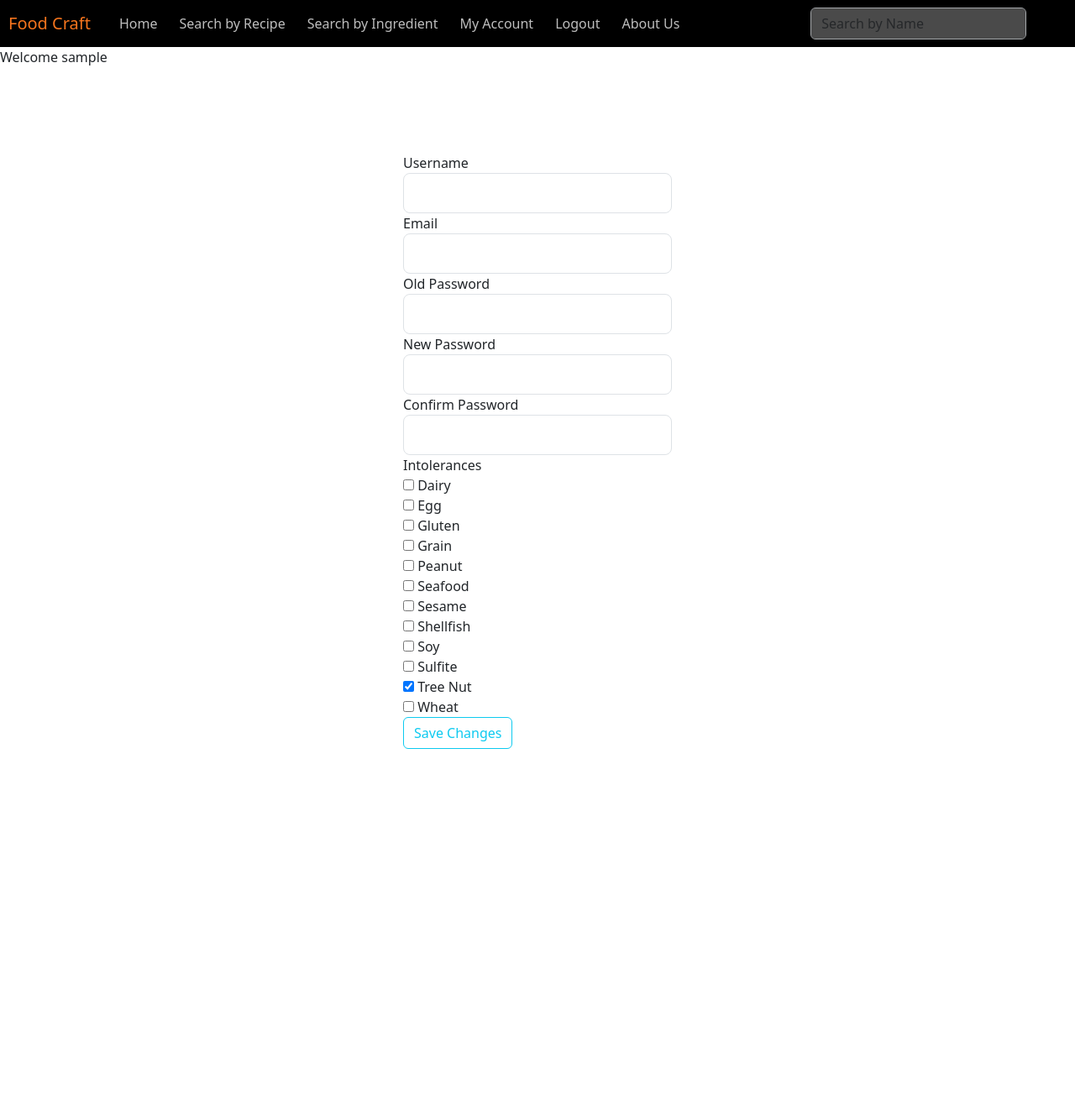
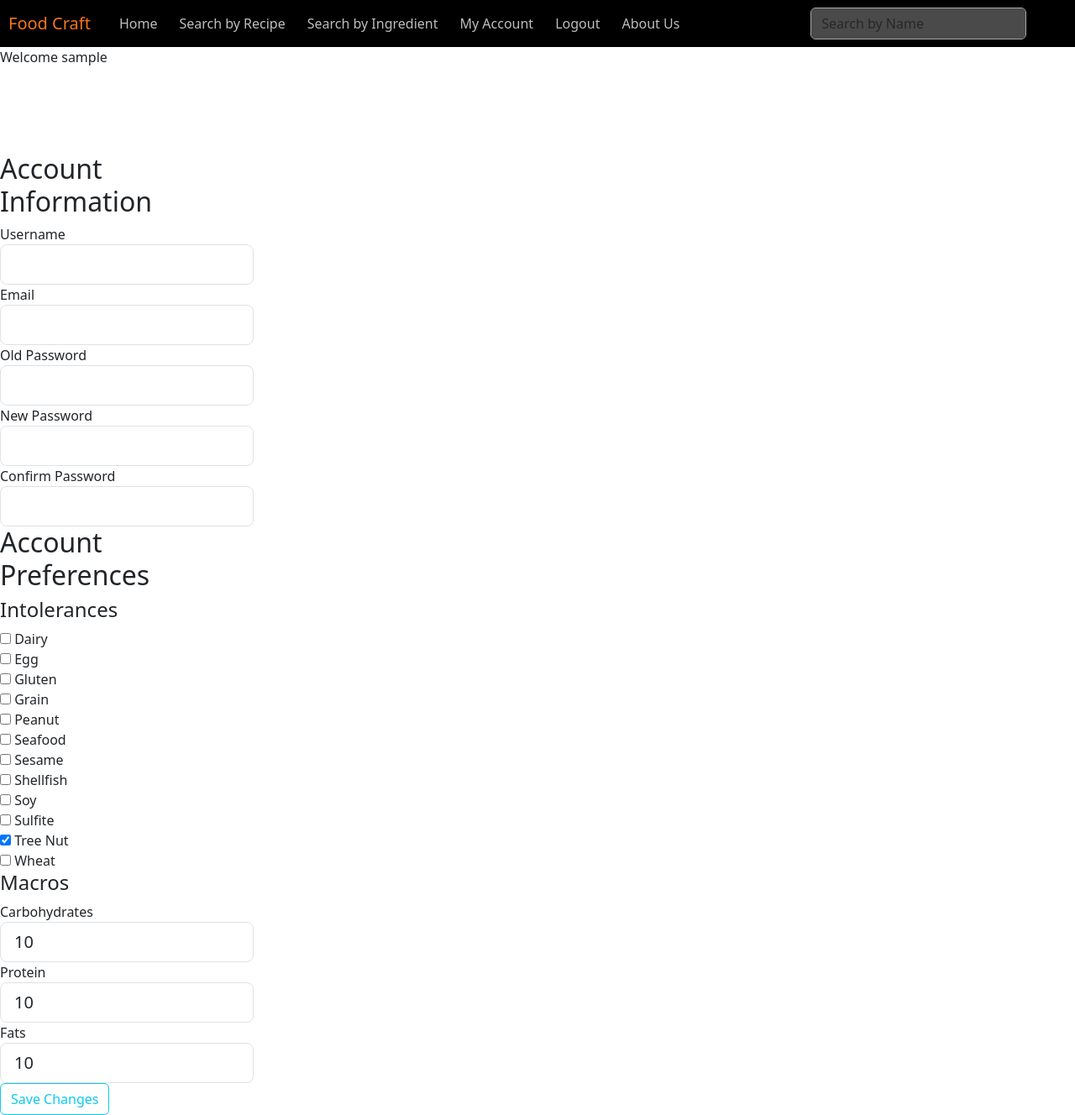
Before and after one commit to jcsantoto/recipe-app, a Flask app: page /account/settings in a window 1280 px wide. Shown: the whole page at 84% size. Before the commit the page ends 892 px from the top, so only its background shows below. Run offline with Flask 2, Linux system fonts and the light colour scheme; a user stored in the database is signed in; a database or web service that is not in the repository returns one stand-in record (values such as "Sample title"); some libraries are stand-ins or nearby versions.

Commit message:
Added feature to set macros and filter recipes by macros.

```diff
--- a/src/api_options.py
+++ b/src/api_options.py
@@ -27,6 +27,7 @@ class ApiFilterOptions(Enum):
     Calories = "Calories"
     Carbs = "Carbs"
     Fat = "Fat"
+    Protein = "Protein"
 
 
 class CustomFilterOptions(Enum):
--- a/src/flask_files/accounts.py
+++ b/src/flask_files/accounts.py
@@ -13,6 +13,7 @@ accounts = Blueprint('accounts', __name__, template_folder="../templates", stati
 client = mongo.cx
 db = client["recipeapp"]
 accounts_db = db["accounts"]
+preferences_db = db["preferences"]
 favorites_db = db["favorites"]
 
 
@@ -23,7 +24,7 @@ def account_page():
     email = current_user.email
     intolerance_list = [x for x in IntoleranceOptions]
 
-    intolerance_idx = current_user.intolerances
+    intolerance_idx = current_user.preferences["intolerances"]
     intolerances = ",".join([intolerance_list[x].name for x in intolerance_idx])
 
     favorites = favorites_db.find_one({"username": username})["favorites"]
@@ -40,10 +41,16 @@ def account_settings():
     username = current_user.username
 
     user_info = accounts_db.find_one({"username": username})
+    user_preferences = preferences_db.find_one({"username": username})
 
-    form.intolerances.default = user_info["intolerances"]
+    form.intolerances.default = user_preferences["intolerances"]
 
-    if form.validate_on_submit():
+    macros = user_preferences["macros"]
+    form.carbohydrates.default = macros["carbohydrates"]
+    form.protein.default = macros["protein"]
+    form.fats.default = macros["fats"]
+
+    if form.submit.data and form.validate():
 
         user_info_id = user_info['_id']
 
@@ -66,13 +73,21 @@ def account_settings():
                                    {"$set": {"password": hashed_password}})
 
         # Set Intolerances
-        accounts_db.update_one({"_id": user_info_id},
-                               {"$set": {"intolerances": form.intolerances.data}})
+        preferences_db.update_one({"username": username},
+                                  {"$set": {"intolerances": form.intolerances.data}})
 
-        updated_user = User(current_user.username, current_user.email, current_user.password_hash, current_user.intolerances)
+        # Set Macros
+        preferences_db.update_one({"username": username},
+                                  {"$set":
+                                      {"macros": {
+                                          "carbohydrates": form.carbohydrates.data,
+                                          "protein": form.protein.data,
+                                          "fats": form.fats.data
+                                      }}})
+        flash("Changes saved")
+
+        updated_user = User(current_user.username, current_user.email, current_user.password_hash)
         login_user(updated_user)
-
-        flash("Changes saved")
 
         return redirect("/account")
 
--- a/src/flask_files/auth.py
+++ b/src/flask_files/auth.py
@@ -10,6 +10,7 @@ client = mongo.cx
 db = client["recipeapp"]
 accounts_db = db["accounts"]
 favorites_db = db["favorites"]
+preferences_db = db["preferences"]
 
 auth = Blueprint('auth', __name__, template_folder="../templates", static_folder="../static")
 login_manager.login_view = 'login'
@@ -33,7 +34,7 @@ def login():
 
         # checks if user is not null. checks if password matches
         if user and bcrypt.check_password_hash(user["password"], form.password.data):
-            user_object = User(user["username"], user["email"], user["password"], user["intolerances"])
+            user_object = User(user["username"], user["email"], user["password"])
 
             # logs user in
             login_user(user_object, remember=form.remember.data)
@@ -67,14 +68,21 @@ def register():
 
         new_user_info = {"username": form.username.data,
                          "email": form.email.data,
-                         "password": hashed_password,
-                         "intolerances": []
+                         "password": hashed_password
                          }
 
-        # inserts new entry in database
+        new_user_preferences = {
+            "username": form.username.data,
+            "intolerances": [],
+            "macros": {"carbohydrates": None,
+                       "protein": None,
+                       "fats": None}
+        }
+
+        # inserts new entries in database
         accounts_db.insert_one(new_user_info)
+        preferences_db.insert_one(new_user_preferences)
         favorites_db.insert_one({"username": form.username.data, "favorites": {}})
-
 
         flash('Your account has been created! You are now able to log in', 'success')
 
@@ -88,6 +96,6 @@ def load_user(user_id):
     user = accounts_db.find_one({"username": user_id})
 
     if user:
-        return User(user["username"], user["email"], user["password"], user["intolerances"])
+        return User(user["username"], user["email"], user["password"])
 
     return None
--- a/src/flask_files/forms.py
+++ b/src/flask_files/forms.py
@@ -46,11 +46,16 @@ class AccountSettingsForm(FlaskForm):
                            (5, "Seafood"), (6, "Sesame"), (7, "Shellfish"), (8, "Soy"),
                            (9, "Sulfite"), (10, "Tree Nut"), (11, "Wheat")]
 
-    username = StringField('Username', validators=[Length(min=2, max=20), Optional()])
-    email = StringField('Email', validators=[Email(), Optional()])
     intolerances = SelectMultipleField('Intolerances', validators=[Optional()], choices=intolerance_choices,
                                        widget=ListWidget(prefix_label=False), option_widget=CheckboxInput(),
                                        coerce=int)
+
+    protein = IntegerField('Protein', validators=[Optional()], render_kw={"placeholder": "-"})
+    carbohydrates = IntegerField('Carbohydrates', validators=[Optional()], render_kw={"placeholder": "-"})
+    fats = IntegerField('Fats', validators=[Optional()], render_kw={"placeholder": "-"})
+
+    username = StringField('Username', validators=[Length(min=2, max=20), Optional()])
+    email = StringField('Email', validators=[Email(), Optional()])
     old_password = PasswordField('Old Password', validators=[])
     new_password = PasswordField('New Password', validators=[])
     confirm_password = PasswordField('Confirm Password', validators=[EqualTo('new_password')])
@@ -122,6 +127,6 @@ class SortAndFilterOptionsForm(FlaskForm):
 
     custom_filters = FieldList(FormField(Range), min_entries=3, max_entries=3)
 
-    nutrition = FieldList(FormField(Range), min_entries=3, max_entries=3)
+    nutrition = FieldList(FormField(Range), min_entries=4, max_entries=4)
 
     apply = SubmitField('Apply')
--- a/src/flask_files/models.py
+++ b/src/flask_files/models.py
@@ -1,19 +1,34 @@
 from flask_login import UserMixin
+from src.flask_files.database import mongo
+
+client = mongo.cx
+db = client["recipeapp"]
+favorites_db = db["favorites"]
+preferences_db = db["preferences"]
 
 
 class User(UserMixin):
 
-    def __init__(self, username, email, password_hash, intolerances):
+    def __init__(self, username, email, password_hash):
         self.username = username
         self.email = email
         self.password_hash = password_hash
-        self.intolerances = intolerances
+        self.preferences = self.load_preferences(username)
+        self.favorites = self.load_favorites(username)
+
+    def load_preferences(self, username):
+        preferences = preferences_db.find_one({"username": username})
+        return preferences
+
+    def load_favorites(self, username):
+        favorites = favorites_db.find_one({"username": username})
+        return favorites
 
     def get_id(self):
         return self.username
 
     def get_dict(self):
-        return {"username":self.username, "email":self.email, "password":self.password_hash}
+        return {"username": self.username, "email": self.email, "password": self.password_hash}
 
     def __repr__(self):
         return f"User('{self.username}', '{self.email}'')"
--- a/src/templates/account_settings.html
+++ b/src/templates/account_settings.html
@@ -2,9 +2,13 @@
 
 {% block content %}
 
-<div class = "d-flex justify-content-center" style="margin-top: 3%;">
+<div class = "row" style="margin-top: 3%;">
+
     <form class = "form-signin  w-25" method="POST" action="">
         {{ form.hidden_tag() }}
+        <div class = "col">
+            <h2> Account Information </h2>
+
 
                 <div class = "form-group form-inline">
                     {{ form.username.label(class="form-control-label") }}
@@ -81,16 +85,39 @@
                     {% endif %}
                 </div>
 
+        </div>
+
+        <div class = "col">
+            <h2> Account Preferences </h2>
+
                 <div class = "form-group form-inline">
-                {{ form.intolerances.label }}<br>
+                    <h4> {{ form.intolerances.label }} </h4>
                     {% for subfield in form.intolerances %}
                         {{ subfield }}
                         {{ subfield.label }} <br>
                         {% endfor %}
                 </div>
 
+                <div class = "form-group form-inline">
+                    <h4> Macros </h4>
+                    {{ form.carbohydrates.label }}
+                    {{ form.carbohydrates(class="form-control form-control-lg") }}
+
+                    {{ form.protein.label }}
+                    {{ form.protein(class="form-control form-control-lg") }}
+
+                    {{ form.fats.label }}
+                    {{ form.fats(class="form-control form-control-lg") }}
+                </div>
+
+        </div>
+
         {{ form.submit(class="btn btn-outline-info") }}
 
     </form>
+
+
 </div>
+
+
 {% endblock %}
```
Also changed, not shown: src/flask_files/views.py (+48 -19 lines). Lines whose indentation alone changed are shown as unchanged.
